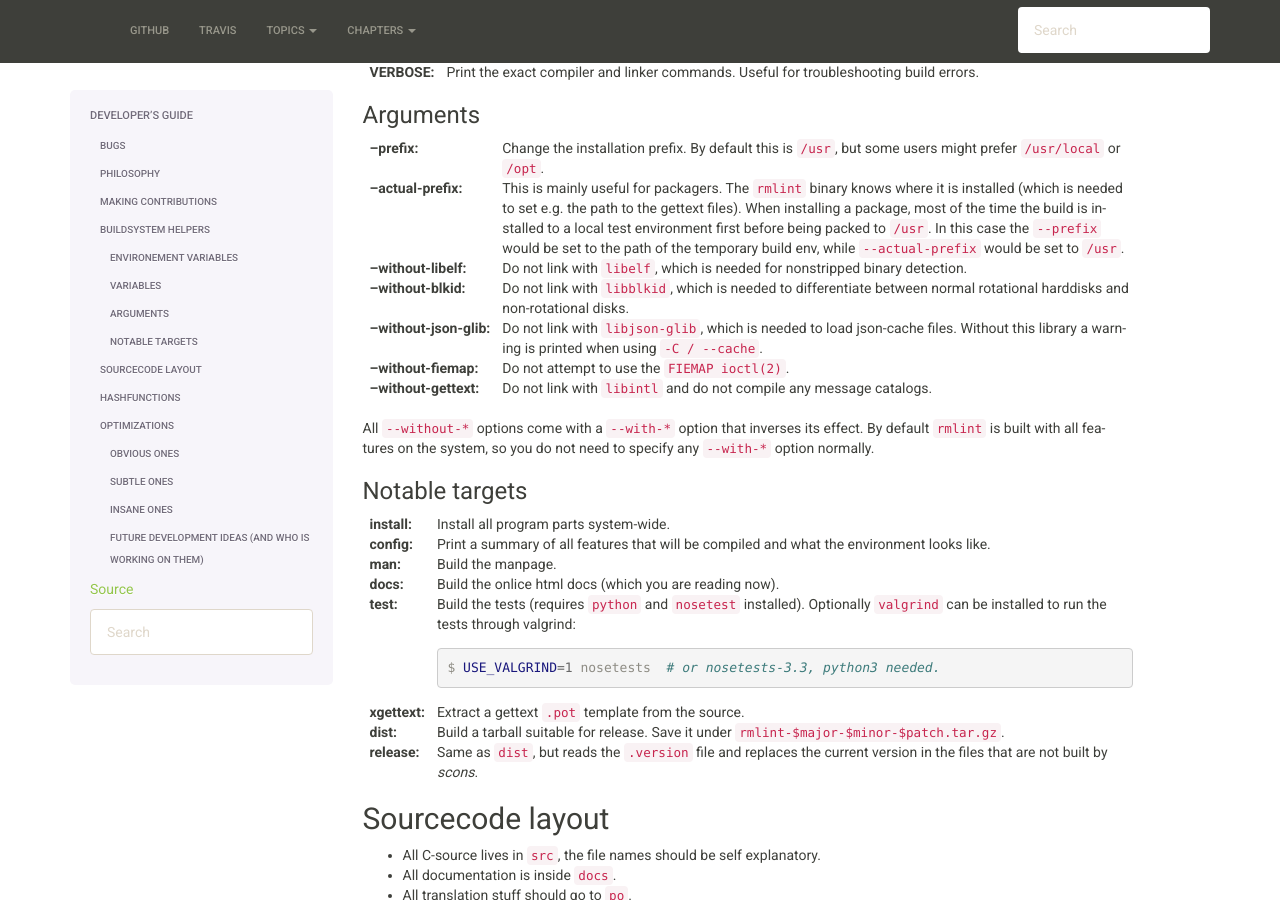
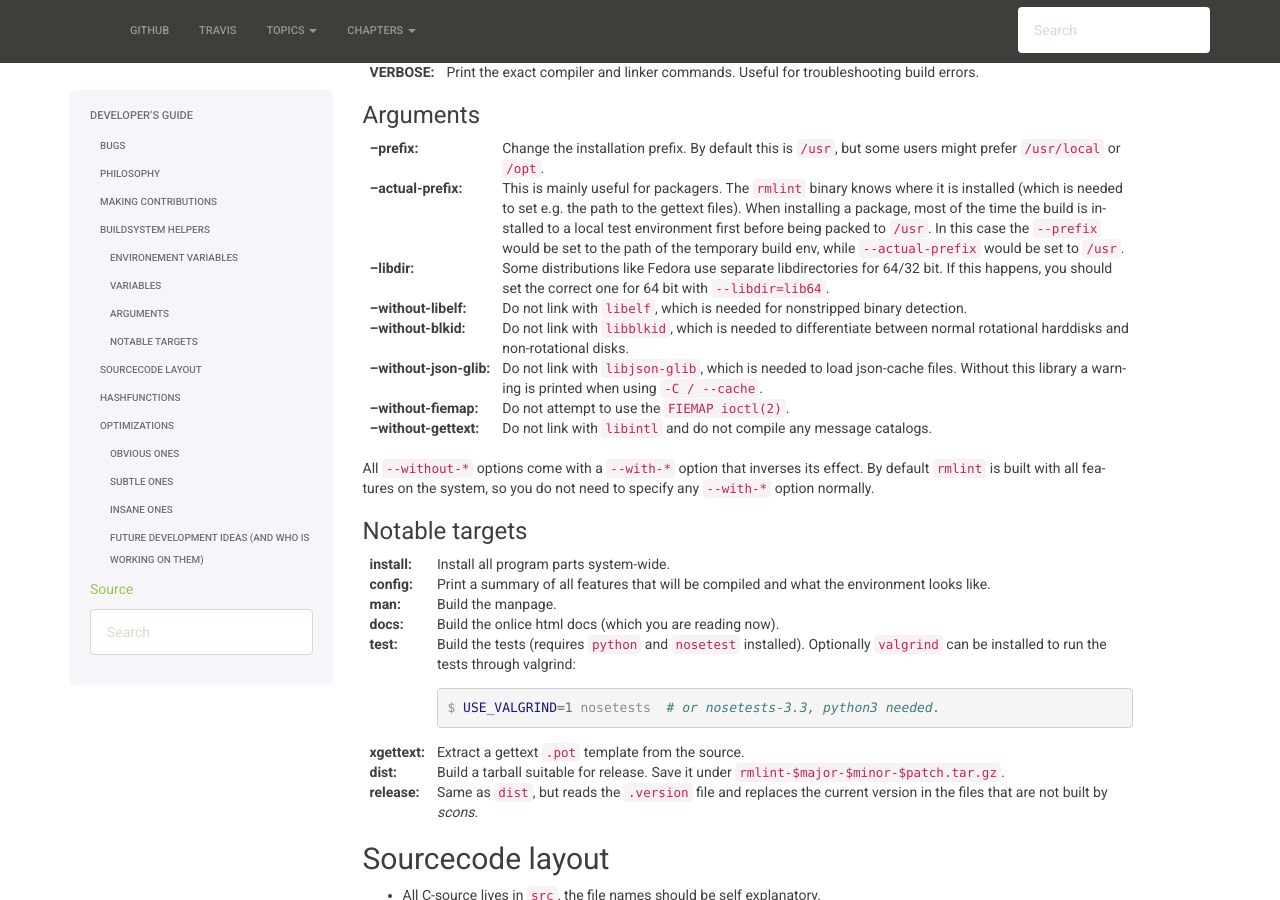
Before and after one commit to sahib/rmlint, a Sphinx documentation site: the page built from docs/developers.rst, in a window 1280 px wide and 900 px high, scrolled down 1337 px. Built offline with Sphinx 7.4.7, drawn with Linux system fonts in a browser that asks for light colours.

Commit message:
scons: add libdir

```diff
--- a/docs/developers.rst
+++ b/docs/developers.rst
@@ -113,6 +113,12 @@
     a local test environment first before being packed to ``/usr``. In this
     case the ``--prefix`` would be set to the path of the temporary build env,
     while ``--actual-prefix`` would be set to ``/usr``.
+
+:--libdir:
+
+    Some distributions like Fedora use separate libdirectories for 64/32 bit.
+    If this happens, you should set the correct one for 64 bit with
+    ``--libdir=lib64``.
 
 :--without-libelf:
 
```
Also changed, not shown: 2 other files.
